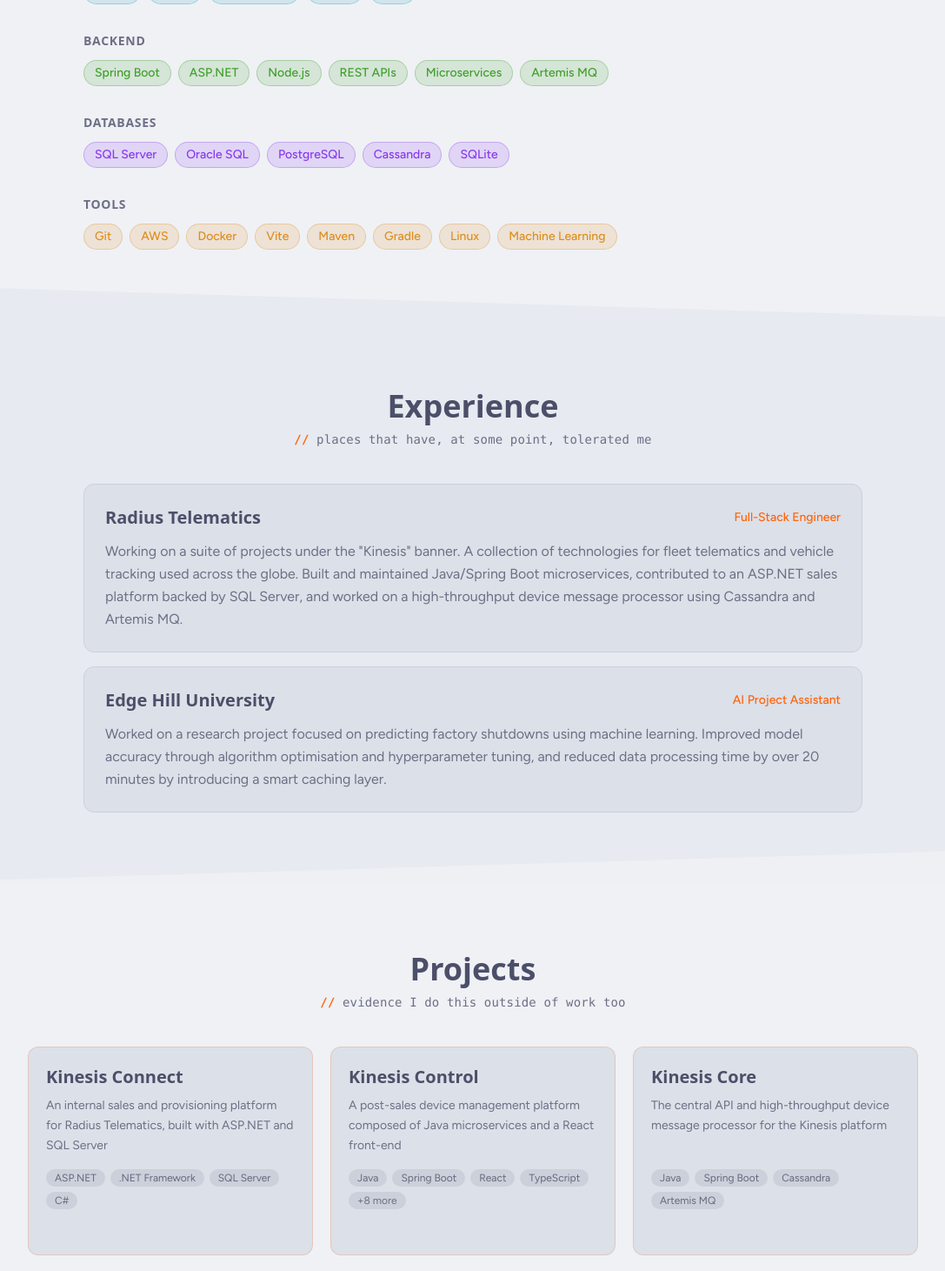
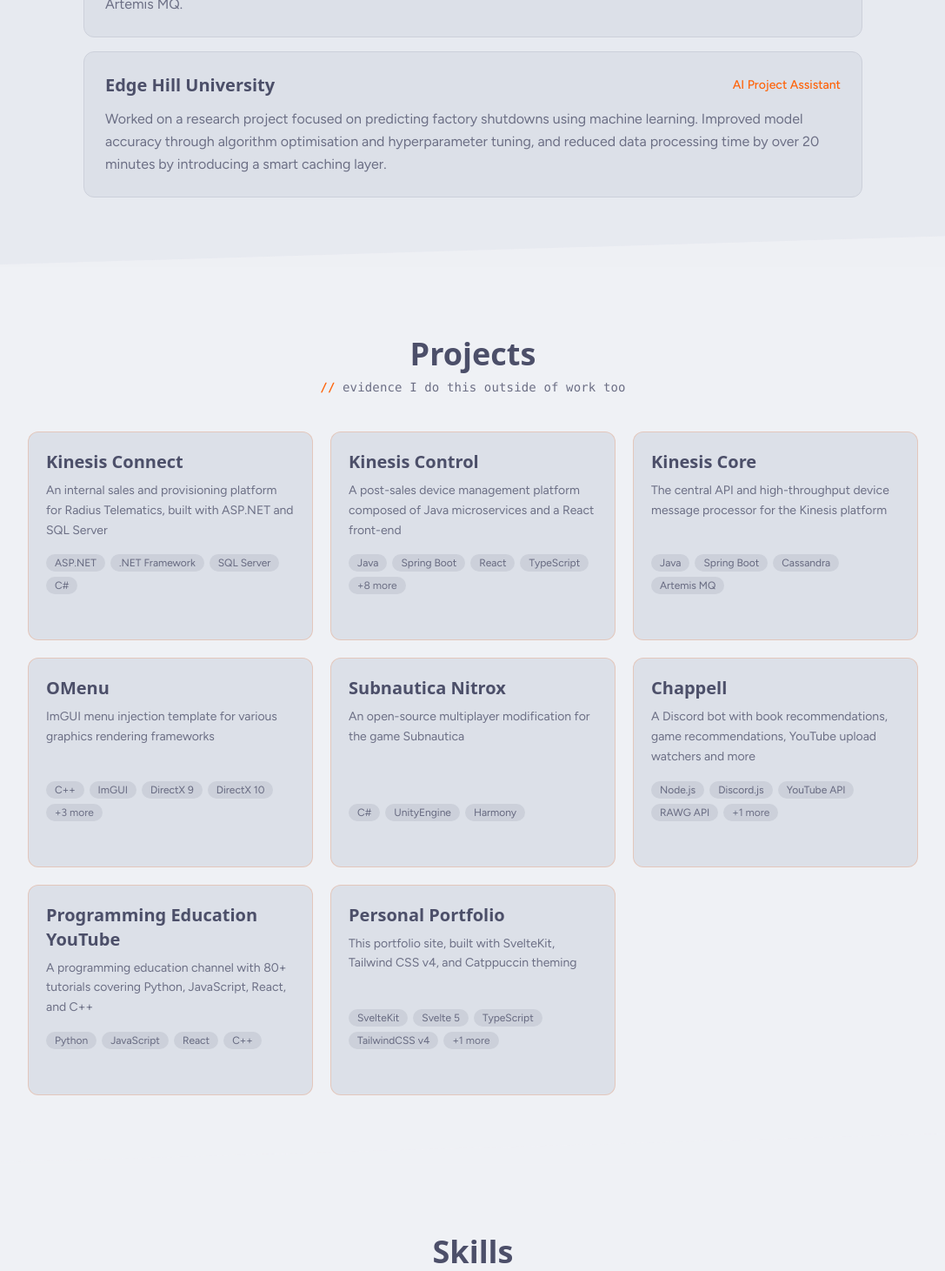
Before and after one commit to MistaOmega/portfolio, a SvelteKit app: page / in a window 1280 px wide. Shown: the part 1140-2601 px from the top of the page at 87% size, without its empty margins (96-1183 px from the left). Built offline with nearby package versions, Linux system fonts and the light colour scheme; a web font is replaced by a local one.

Commit message:
reorg because kaylee said so

```diff
--- a/src/routes/+page.svelte
+++ b/src/routes/+page.svelte
@@ -7,7 +7,7 @@
 </script>
 
 <Hero />
-<Skills />
 <Experience />
 <Projects />
+<Skills />
 <Contact />
```
